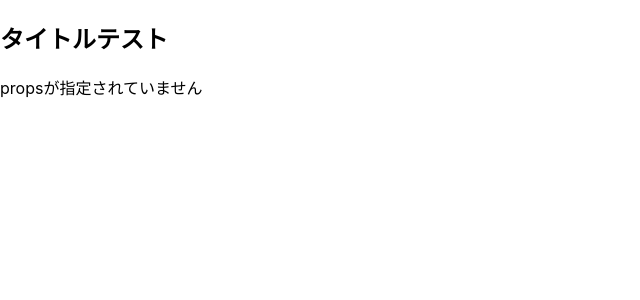
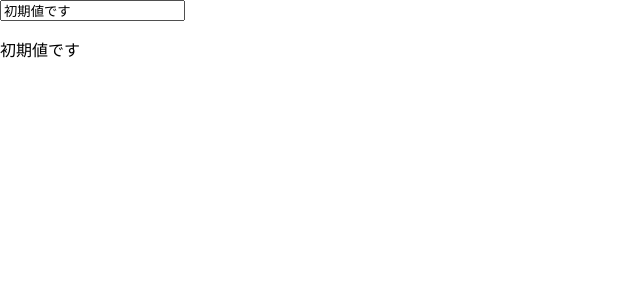
Before and after one commit to tsuchiya-kai/react_study, a React (Create React App) app: page / in a window 1280 px wide. Shown: the top 300 px of the page, without its empty margins (0-640 px from the left). Built offline with nearby package versions, Linux system fonts and the light colour scheme.

Commit message:
useStateの挙動チェック

```diff
--- a/src/App.js
+++ b/src/App.js
@@ -1,14 +1,11 @@
 // import logo from './logo.svg';
 // import './App.css';
-import TestComponent from "./component/TestComponent";
+import { UseStateTest } from "./component/index";
 
 function App() {
   return (
     <div>
-      <TestComponent
-        title={"タイトルテスト"}
-        // content={"コンテンツテスト"}
-      ></TestComponent>
+      <UseStateTest></UseStateTest>
     </div>
   );
 }
--- /dev/null
+++ b/src/component/UseStateTest.jsx
@@ -0,0 +1,19 @@
+import { useState } from "react";
+export default function UseStateTest() {
+  // TODO: なんかできなかった
+  // const useInput = (initialValue) => {
+  //   const [value, setter] = useState(initialValue);
+  //   return { value, onChange: (e) => setter(e.target.value) };
+  // };
+
+  const [message, setMessage] = useState("初期値です");
+  const changeMessage = (e) => {
+    setMessage(e.target.value);
+  };
+  return (
+    <div>
+      <input type="text" value={message} onChange={changeMessage} />
+      <p>{message}</p>
+    </div>
+  );
+}
--- /dev/null
+++ b/src/component/index.jsx
@@ -0,0 +1,2 @@
+export { default as TestComponent } from "./TestComponent";
+export { default as UseStateTest } from "./UseStateTest";
```
